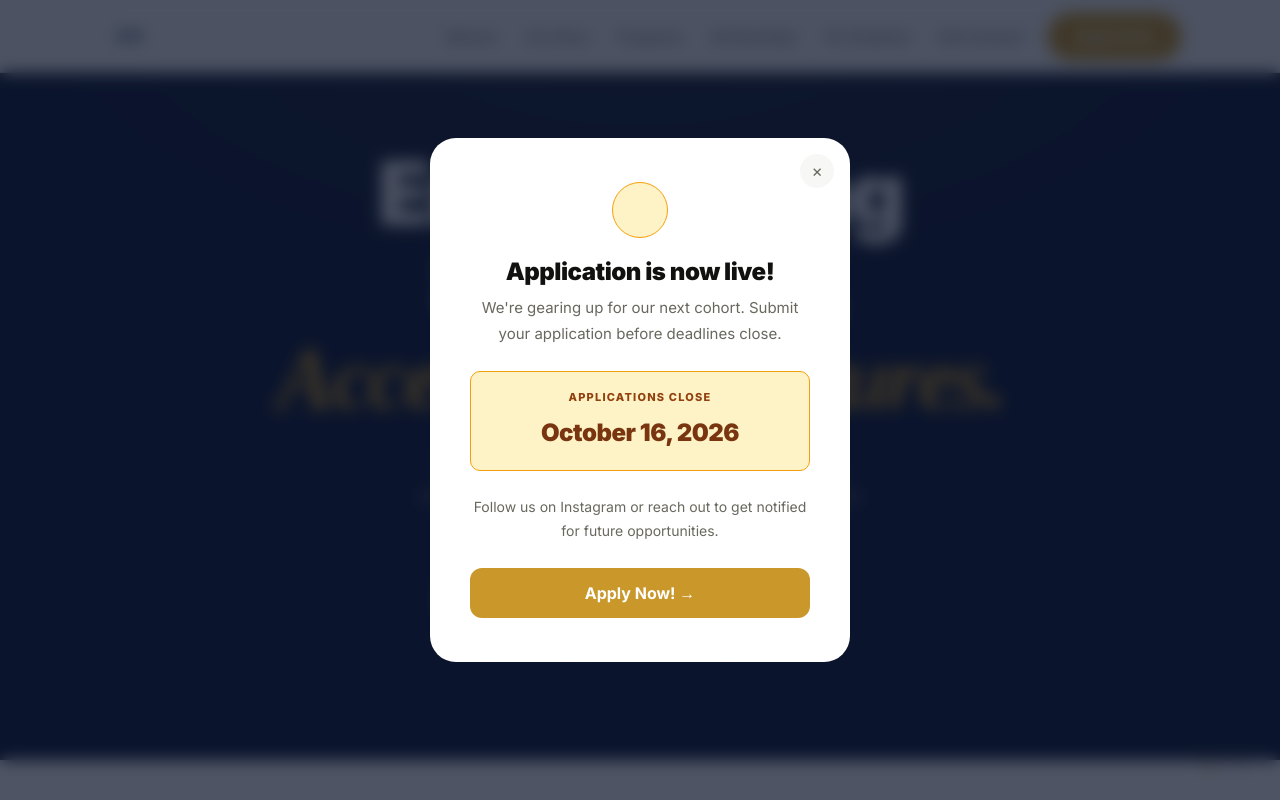
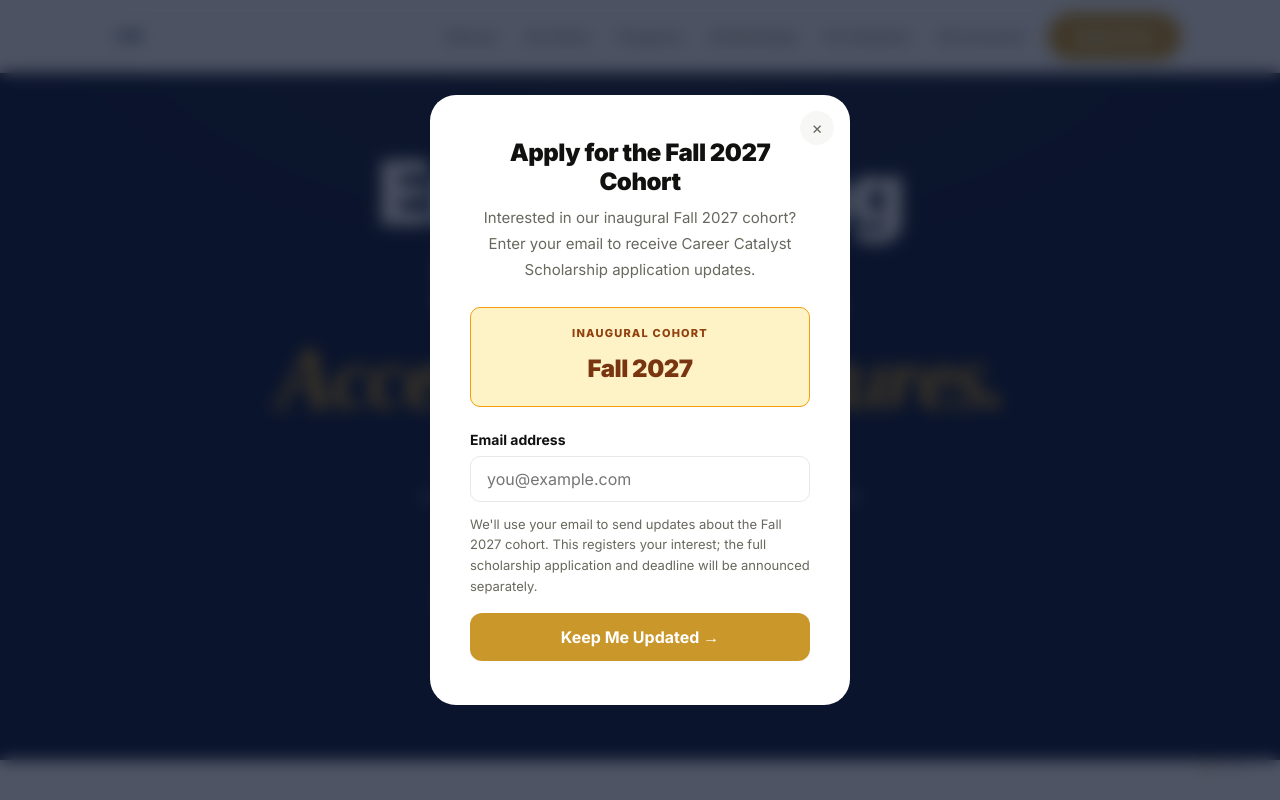
Before and after one commit to danielboyega/arc-foundation, a plain HTML site: page index.html in a window 1280 px wide. Both pictures are taken after a click on the link "Apply Now". Shown: the top 800 px of the page. Drawn offline with Linux system fonts and the light colour scheme; a web font is replaced by a local one.

Commit message:
Add files via upload

```diff
--- a/index.html
+++ b/index.html
@@ -976,7 +976,7 @@
         <div class="impact-cell fade-up d3"><div class="ic-num"><span class="cn" data-t="20">0</span>+</div><div class="ic-lbl">Mentors &amp; Professionals</div></div>
         <div class="impact-cell fade-up d4"><div class="ic-num"><span class="cn" data-t="5">0</span>+</div><div class="ic-lbl">Partner Schools in DC</div></div>
       </div>
-      <p style="font-size:.6875rem;color:rgba(255,255,255,.28);text-align:center;margin-top:20px;letter-spacing:.5px">* Scholarship Fund reflects funds raised and allocated for the inaugural 2026 cohort.</p>
+      <p style="font-size:.6875rem;color:rgba(255,255,255,.28);text-align:center;margin-top:20px;letter-spacing:.5px">* Scholarship Fund reflects funds raised and allocated for the inaugural Fall 2027 cohort.</p>
     </div>
   </section>
 
@@ -1103,13 +1103,13 @@
           <span class="overline">Career Catalyst Scholarship</span>
           <h2 class="sh2">Our flagship award for students who take initiative.</h2>
           <p class="sub" style="margin-bottom:22px;">The Career Catalyst Scholarship recognizes students who demonstrate initiative, ambition, and commitment. Not just GPA. We invest in who you're becoming.</p>
-          <p style="font-size:.9375rem;color:var(--muted);line-height:1.8;">Four scholars are selected annually. Each recipient receives $5,000 in financial support, a dedicated mentor, ongoing professional development, and full access to ARC programming.</p>
+          <p style="font-size:.9375rem;color:var(--muted);line-height:1.8;">Four scholars will be selected for our inaugural Fall 2027 cohort and annually thereafter. Each recipient receives $5,000 in financial support, a dedicated mentor, ongoing professional development, and full access to ARC programming.</p>
         </div>
         <div class="fade-up d2">
           <div class="schol-tiers">
             <div class="schol-card feat">
               <div><div class="sc-amt">$5,000</div></div>
-              <div class="sc-meta"><div class="sc-per">Fall 2026 &amp; Annual</div><div class="sc-rec">4 Recipients per cycle</div></div>
+              <div class="sc-meta"><div class="sc-per">Fall 2027 · Inaugural Cohort</div><div class="sc-rec">4 Recipients per cycle</div></div>
             </div>
           </div>
           <div class="schol-apply">
@@ -1126,14 +1126,14 @@
       <div style="max-width:600px;margin:0 auto;text-align:center">
         <span class="overline">For Students</span>
         <h2 class="sh2" style="margin-bottom:16px">Opportunities Board</h2>
-        <p style="font-size:1.0625rem;color:var(--muted);line-height:1.75;margin-bottom:40px">ARC is building a curated board of additional external scholarships, internships, and career programs — filtered by industry and graduation year. Launching Fall 2026.</p>
+        <p style="font-size:1.0625rem;color:var(--muted);line-height:1.75;margin-bottom:40px">ARC is building a curated board of additional external scholarships, internships, and career programs — filtered by industry and graduation year. Launching Fall 2027.</p>
         <div style="background:#fff;border:1.5px solid var(--g100);border-radius:20px;padding:40px 36px;display:flex;flex-direction:column;align-items:center;gap:20px">
           <div style="width:52px;height:52px;border-radius:50%;background:var(--gold-pl);display:flex;align-items:center;justify-content:center">
             <svg width="22" height="22" viewBox="0 0 24 24" fill="none" stroke="var(--gold)" stroke-width="2" stroke-linecap="round" stroke-linejoin="round"><rect x="3" y="11" width="18" height="11" rx="2"/><path d="M7 11V7a5 5 0 0 1 10 0v4"/></svg>
           </div>
           <div>
             <p style="font-size:.6875rem;font-weight:800;letter-spacing:1.5px;text-transform:uppercase;color:var(--muted);margin-bottom:6px;text-align:center">Opening</p>
-            <p style="font-size:1.75rem;font-weight:900;letter-spacing:-.03em;color:var(--dark);text-align:center;line-height:1">Fall 2026</p>
+            <p style="font-size:1.75rem;font-weight:900;letter-spacing:-.03em;color:var(--dark);text-align:center;line-height:1">Fall 2027</p>
           </div>
           <p style="font-size:.875rem;color:var(--muted);max-width:340px;text-align:center;line-height:1.65">Get notified when the board goes live. Enter your email and we'll reach out.</p>
           <form id="notify-form" action="https://formspree.io/f/xzdlgwyd" method="POST" style="display:flex;gap:8px;width:100%;max-width:380px;flex-wrap:wrap" onsubmit="handleNotify(event)">
@@ -1186,8 +1186,8 @@
       <div style="max-width:480px;margin:0 auto;text-align:center">
         <div style="background:var(--gold);border-radius:24px;padding:48px 40px">
           <p style="font-size:.6875rem;font-weight:800;letter-spacing:1.5px;text-transform:uppercase;color:rgba(255,255,255,.65);margin-bottom:16px">Apply Today</p>
-          <h3 style="font-size:2rem;font-weight:900;letter-spacing:-.03em;color:#fff;line-height:1.15;margin-bottom:16px">Join the inaugural ARC cohort.</h3>
-          <p style="font-size:.9375rem;color:rgba(255,255,255,.8);line-height:1.65;margin-bottom:32px">Applications close October 16, 2026. Be ready.</p>
+          <h3 style="font-size:2rem;font-weight:900;letter-spacing:-.03em;color:#fff;line-height:1.15;margin-bottom:16px">Join the inaugural ARC cohort in Fall 2027.</h3>
+          <p style="font-size:.9375rem;color:rgba(255,255,255,.8);line-height:1.65;margin-bottom:32px">Our inaugural cohort launches in Fall 2027. Application deadline to be announced.</p>
           <div style="display:flex;flex-direction:column;gap:10px">
             <a href="#scholarships" class="btn btn-dark" style="justify-content:center;text-align:center">Apply for Scholarship →</a>
             <a href="mailto:info@acceleratingrisingcareers.com" style="font-size:.8125rem;font-weight:600;color:rgba(255,255,255,.7);text-align:center;text-decoration:none">Questions? Contact us</a>
@@ -1320,14 +1320,14 @@
       <button class="modal-x" onclick="closeModal('modal-scholars')">×</button>
       <div style="display:inline-flex;align-items:center;gap:8px;background:#FEF3C7;border:1px solid #F59E0B;border-radius:6px;padding:6px 12px;margin-bottom:20px">
         <span style="width:7px;height:7px;border-radius:50%;background:#F59E0B;flex-shrink:0"></span>
-        <span style="font-size:.75rem;font-weight:700;letter-spacing:.8px;text-transform:uppercase;color:#92400E">Applications Close: October 16, 2026</span>
+        <span style="font-size:.75rem;font-weight:700;letter-spacing:.8px;text-transform:uppercase;color:#92400E">Inaugural Cohort: Fall 2027</span>
       </div>
       <h2 class="modal-h" style="margin-bottom:6px">ARC Scholars</h2>
       <p class="modal-sub" style="margin-bottom:24px">The Career Catalyst Scholarship. $5,000 awarded to four scholars selected on initiative, ambition, and drive. Not GPA.</p>
 
       <p style="font-size:.6875rem;font-weight:800;letter-spacing:1.5px;text-transform:uppercase;color:var(--muted);margin-bottom:10px">Eligibility</p>
       <div style="display:flex;flex-direction:column;gap:8px;margin-bottom:22px">
-        <div style="display:grid;grid-template-columns:18px 1fr;gap:10px;align-items:start;font-size:.875rem;color:var(--dark)"><span style="color:var(--gold);font-weight:700;margin-top:1px">+</span><span>Enrolled undergraduate at Howard University (2026–2027 academic year)</span></div>
+        <div style="display:grid;grid-template-columns:18px 1fr;gap:10px;align-items:start;font-size:.875rem;color:var(--dark)"><span style="color:var(--gold);font-weight:700;margin-top:1px">+</span><span>Enrolled undergraduate at Howard University (2027–2028 academic year)</span></div>
         <div style="display:grid;grid-template-columns:18px 1fr;gap:10px;align-items:start;font-size:.875rem;color:var(--dark)"><span style="color:var(--gold);font-weight:700;margin-top:1px">+</span><span>Freshman or sophomore (all schools and majors welcome)</span></div>
         <div style="display:grid;grid-template-columns:18px 1fr;gap:10px;align-items:start;font-size:.875rem;color:var(--dark)"><span style="color:var(--gold);font-weight:700;margin-top:1px">+</span><span>Demonstrated initiative through internships, projects, research, or networking</span></div>
         <div style="display:grid;grid-template-columns:18px 1fr;gap:10px;align-items:start;font-size:.875rem;color:var(--dark)"><span style="color:var(--gold);font-weight:700;margin-top:1px">+</span><span>No minimum GPA required. We invest in ambition and growth.</span></div>
@@ -1358,15 +1358,15 @@
       <button class="modal-x" onclick="closeModal('modal-catalyst')">×</button>
       <div style="display:inline-flex;align-items:center;gap:8px;background:#FEF3C7;border:1px solid #F59E0B;border-radius:6px;padding:6px 12px;margin-bottom:20px">
         <span style="width:7px;height:7px;border-radius:50%;background:#F59E0B;flex-shrink:0"></span>
-        <span style="font-size:.75rem;font-weight:700;letter-spacing:.8px;text-transform:uppercase;color:#92400E">Applications Close: October 14, 2026</span>
+        <span style="font-size:.75rem;font-weight:700;letter-spacing:.8px;text-transform:uppercase;color:#92400E">Inaugural Cohort: Fall 2027</span>
       </div>
       <h2 class="modal-h" style="margin-bottom:6px">Career Catalyst Scholarship</h2>
       <p class="modal-sub" style="margin-bottom:16px">$5,000 awarded to four scholars selected on initiative, ambition, and drive. Not GPA.</p>
-      <div style="background:var(--off);border-left:3px solid var(--gold);border-radius:0 8px 8px 0;padding:12px 16px;margin-bottom:24px;font-size:.875rem;color:var(--dark)"><strong>Scholarship winners are inducted into the inaugural ARC Scholars cohort</strong> — gaining access to the full suite of mentorship, community, and professional development resources that ARC offers.</div>
+      <div style="background:var(--off);border-left:3px solid var(--gold);border-radius:0 8px 8px 0;padding:12px 16px;margin-bottom:24px;font-size:.875rem;color:var(--dark)"><strong>Scholarship winners are inducted into the inaugural Fall 2027 ARC Scholars cohort</strong> — gaining access to the full suite of mentorship, community, and professional development resources that ARC offers.</div>
 
       <p style="font-size:.6875rem;font-weight:800;letter-spacing:1.5px;text-transform:uppercase;color:var(--muted);margin-bottom:10px">Eligibility</p>
       <div style="display:flex;flex-direction:column;gap:8px;margin-bottom:22px">
-        <div style="display:grid;grid-template-columns:18px 1fr;gap:10px;align-items:start;font-size:.875rem;color:var(--dark)"><span style="color:var(--gold);font-weight:700;margin-top:1px">+</span><span>Enrolled undergraduate at Howard University (2026–2027 academic year)</span></div>
+        <div style="display:grid;grid-template-columns:18px 1fr;gap:10px;align-items:start;font-size:.875rem;color:var(--dark)"><span style="color:var(--gold);font-weight:700;margin-top:1px">+</span><span>Enrolled undergraduate at Howard University (2027–2028 academic year)</span></div>
         <div style="display:grid;grid-template-columns:18px 1fr;gap:10px;align-items:start;font-size:.875rem;color:var(--dark)"><span style="color:var(--gold);font-weight:700;margin-top:1px">+</span><span>Freshman or sophomore (all schools and majors welcome)</span></div>
         <div style="display:grid;grid-template-columns:18px 1fr;gap:10px;align-items:start;font-size:.875rem;color:var(--dark)"><span style="color:var(--gold);font-weight:700;margin-top:1px">+</span><span>Demonstrated initiative through internships, projects, research, or networking</span></div>
         <div style="display:grid;grid-template-columns:18px 1fr;gap:10px;align-items:start;font-size:.875rem;color:var(--dark)"><span style="color:var(--gold);font-weight:700;margin-top:1px">+</span><span>No minimum GPA required. We invest in ambition and growth.</span></div>
@@ -1397,14 +1397,14 @@
       <button class="modal-x" onclick="closeModal('modal-fellows')">×</button>
       <div style="display:inline-flex;align-items:center;gap:8px;background:#FEF3C7;border:1px solid #F59E0B;border-radius:6px;padding:6px 12px;margin-bottom:20px">
         <span style="width:7px;height:7px;border-radius:50%;background:#F59E0B;flex-shrink:0"></span>
-        <span style="font-size:.75rem;font-weight:700;letter-spacing:.8px;text-transform:uppercase;color:#92400E">Applications Close: October 16, 2026</span>
+        <span style="font-size:.75rem;font-weight:700;letter-spacing:.8px;text-transform:uppercase;color:#92400E">Inaugural Cohort: Fall 2027</span>
       </div>
       <h2 class="modal-h" style="margin-bottom:6px">ARC Fellows</h2>
       <p class="modal-sub" style="margin-bottom:24px">The community track. Mentorship, access, and priority consideration for future scholarship cycles.</p>
 
       <p style="font-size:.6875rem;font-weight:800;letter-spacing:1.5px;text-transform:uppercase;color:var(--muted);margin-bottom:10px">Who is an ARC Fellow?</p>
       <div style="display:flex;flex-direction:column;gap:8px;margin-bottom:22px">
-        <div style="display:grid;grid-template-columns:18px 1fr;gap:10px;align-items:start;font-size:.875rem;color:var(--dark)"><span style="color:var(--gold);font-weight:700;margin-top:1px">+</span><span>Enrolled undergraduate at Howard University (2026–2027 academic year)</span></div>
+        <div style="display:grid;grid-template-columns:18px 1fr;gap:10px;align-items:start;font-size:.875rem;color:var(--dark)"><span style="color:var(--gold);font-weight:700;margin-top:1px">+</span><span>Enrolled undergraduate at Howard University (2027–2028 academic year)</span></div>
         <div style="display:grid;grid-template-columns:18px 1fr;gap:10px;align-items:start;font-size:.875rem;color:var(--dark)"><span style="color:var(--gold);font-weight:700;margin-top:1px">+</span><span>Students who applied to ARC Scholars and were not selected in the current cycle</span></div>
         <div style="display:grid;grid-template-columns:18px 1fr;gap:10px;align-items:start;font-size:.875rem;color:var(--dark)"><span style="color:var(--gold);font-weight:700;margin-top:1px">+</span><span>Committed to career development and the ARC community</span></div>
       </div>
@@ -1420,20 +1420,26 @@
     </div>
   </div>
 
-  <!-- MODAL: Application is now live! -->
+  <!-- MODAL: Inaugural Fall 2027 cohort application -->
   <div id="modal-apply-closed" class="modal-overlay" role="dialog" aria-modal="true">
     <div class="modal-card" style="max-width:420px;text-align:center">
       <button class="modal-x" onclick="closeModal('modal-apply-closed')">×</button>
-      <div style="width:56px;height:56px;border-radius:50%;background:#FEF3C7;border:1px solid #F59E0B;display:flex;align-items:center;justify-content:center;margin:0 auto 20px">
-      </div>
-      <h2 class="modal-h" style="font-size:1.5rem;margin-bottom:8px">Application is now live!</h2>
-      <p class="modal-sub" style="margin-bottom:24px">We're gearing up for our next cohort. Submit your application before deadlines close.</p>
+      <h2 class="modal-h" style="font-size:1.5rem;margin-bottom:8px">Apply for the Fall 2027 Cohort</h2>
+      <p class="modal-sub" style="margin-bottom:24px">Interested in our inaugural Fall 2027 cohort? Enter your email to receive Career Catalyst Scholarship application updates.</p>
       <div style="background:#FEF3C7;border:1px solid #F59E0B;border-radius:10px;padding:16px 20px;margin-bottom:24px">
-        <p style="font-size:.6875rem;font-weight:800;letter-spacing:1.2px;text-transform:uppercase;color:#92400E;margin-bottom:4px">Applications Close</p>
-        <p style="font-size:1.5rem;font-weight:900;color:#78350F;letter-spacing:-.02em;margin:0">October 16, 2026</p>
-      </div>
-      <p style="font-size:.875rem;color:var(--muted);margin-bottom:24px">Follow us on Instagram or reach out to get notified for future opportunities.</p>
-      <a href="https://form.jotform.com/262558660205054" target="_blank" rel="noopener" class="fsubmit" style="display:block;text-align:center;text-decoration:none;line-height:1.4">Apply Now! →</a>
+        <p style="font-size:.6875rem;font-weight:800;letter-spacing:1.2px;text-transform:uppercase;color:#92400E;margin-bottom:4px">Inaugural Cohort</p>
+        <p style="font-size:1.5rem;font-weight:900;color:#78350F;letter-spacing:-.02em;margin:0">Fall 2027</p>
+      </div>
+      <form id="scholarship-email-form" action="https://formspree.io/f/xzdlgwyd" method="POST" onsubmit="submitScholarshipEmail(event)" style="text-align:left">
+        <input type="hidden" name="source" value="Scholarship Apply Now">
+        <input type="hidden" name="cohort" value="Fall 2027 Inaugural Cohort">
+        <label for="scholarship-email" style="display:block;font-size:.875rem;font-weight:700;color:var(--dark);margin-bottom:8px">Email address</label>
+        <input id="scholarship-email" type="email" name="email" autocomplete="email" placeholder="you@example.com" required aria-describedby="scholarship-email-note scholarship-email-error" style="display:block;width:100%;box-sizing:border-box;padding:12px 16px;border-radius:10px;border:1.5px solid var(--g100);font-family:inherit;font-size:1rem">
+        <p id="scholarship-email-note" style="font-size:.8125rem;color:var(--muted);line-height:1.6;margin:12px 0">We'll use your email to send updates about the Fall 2027 cohort. This registers your interest; the full scholarship application and deadline will be announced separately.</p>
+        <p id="scholarship-email-error" role="alert" hidden style="font-size:.875rem;color:#B91C1C;margin:12px 0"></p>
+        <button type="submit" class="fsubmit" style="width:100%">Keep Me Updated →</button>
+      </form>
+      <p id="scholarship-email-success" role="status" tabindex="-1" hidden style="font-size:.9375rem;color:#047857;line-height:1.65">Thank you! Your email has been saved for inaugural Fall 2027 cohort updates.</p>
     </div>
   </div>
 
@@ -2301,6 +2307,41 @@
     if (inv) obs.observe(inv);
   })();
 
+  async function submitScholarshipEmail(e) {
+    e.preventDefault();
+    const form = e.currentTarget || e.target;
+    const btn = form.querySelector('[type="submit"]');
+    if (btn.disabled || !form.reportValidity()) return;
+    const error = document.getElementById('scholarship-email-error');
+    const success = document.getElementById('scholarship-email-success');
+    const originalLabel = btn.textContent;
+    error.hidden = true;
+    error.textContent = '';
+    success.hidden = true;
+    btn.disabled = true;
+    btn.textContent = 'Submitting...';
+    form.setAttribute('aria-busy', 'true');
+    try {
+      const res = await fetch(form.action, {
+        method: 'POST',
+        body: new FormData(form),
+        headers: { 'Accept': 'application/json' }
+      });
+      if (!res.ok) throw new Error('Submission failed');
+      form.reset();
+      form.hidden = true;
+      success.hidden = false;
+      success.focus();
+    } catch {
+      error.textContent = "We couldn't save your email. Please try again or contact info@acceleratingrisingcareers.com.";
+      error.hidden = false;
+    } finally {
+      btn.disabled = false;
+      btn.textContent = originalLabel;
+      form.removeAttribute('aria-busy');
+    }
+  }
+
   async function handleNotify(e) {
     e.preventDefault();
     const form = e.target;
```
